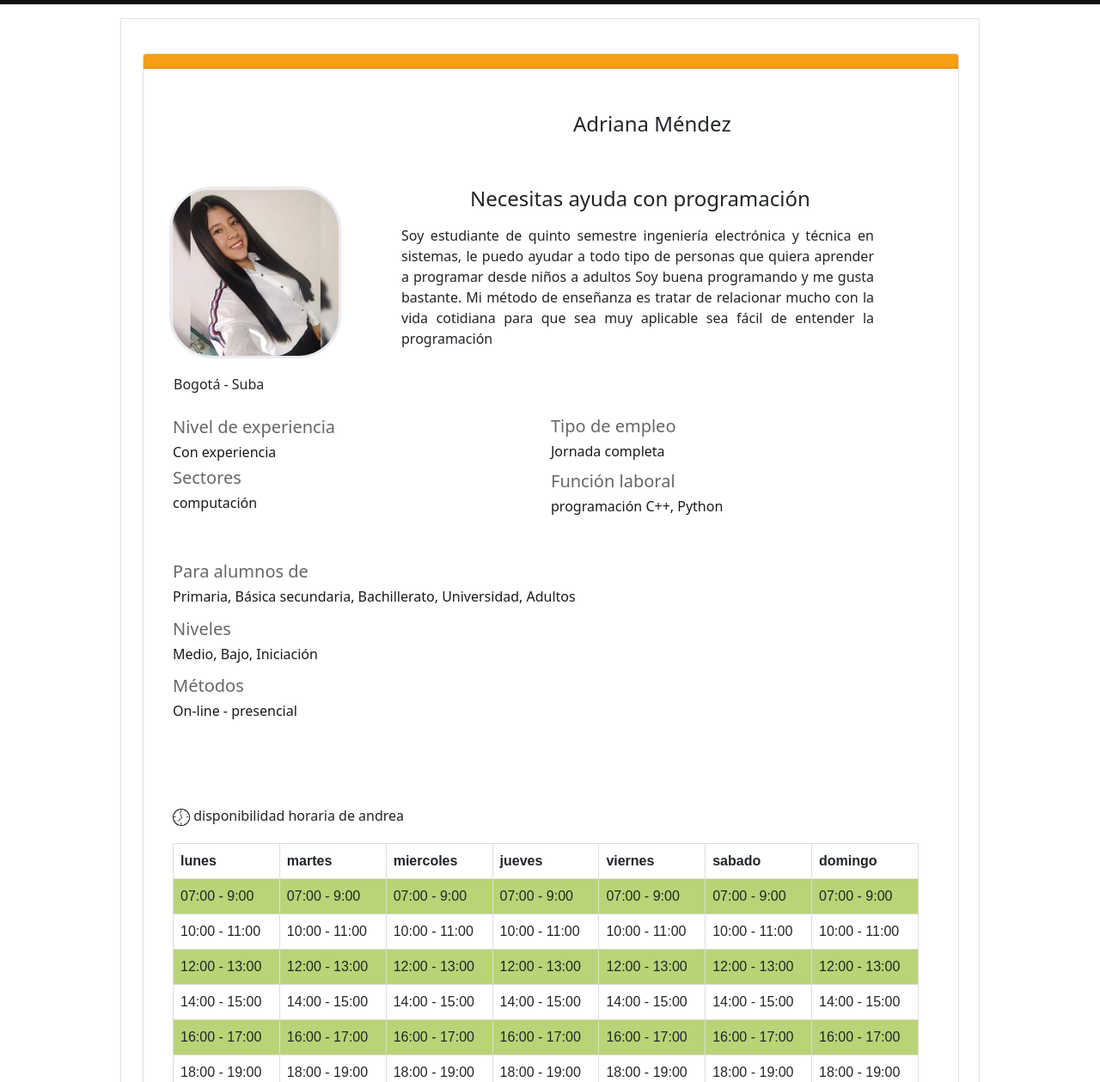
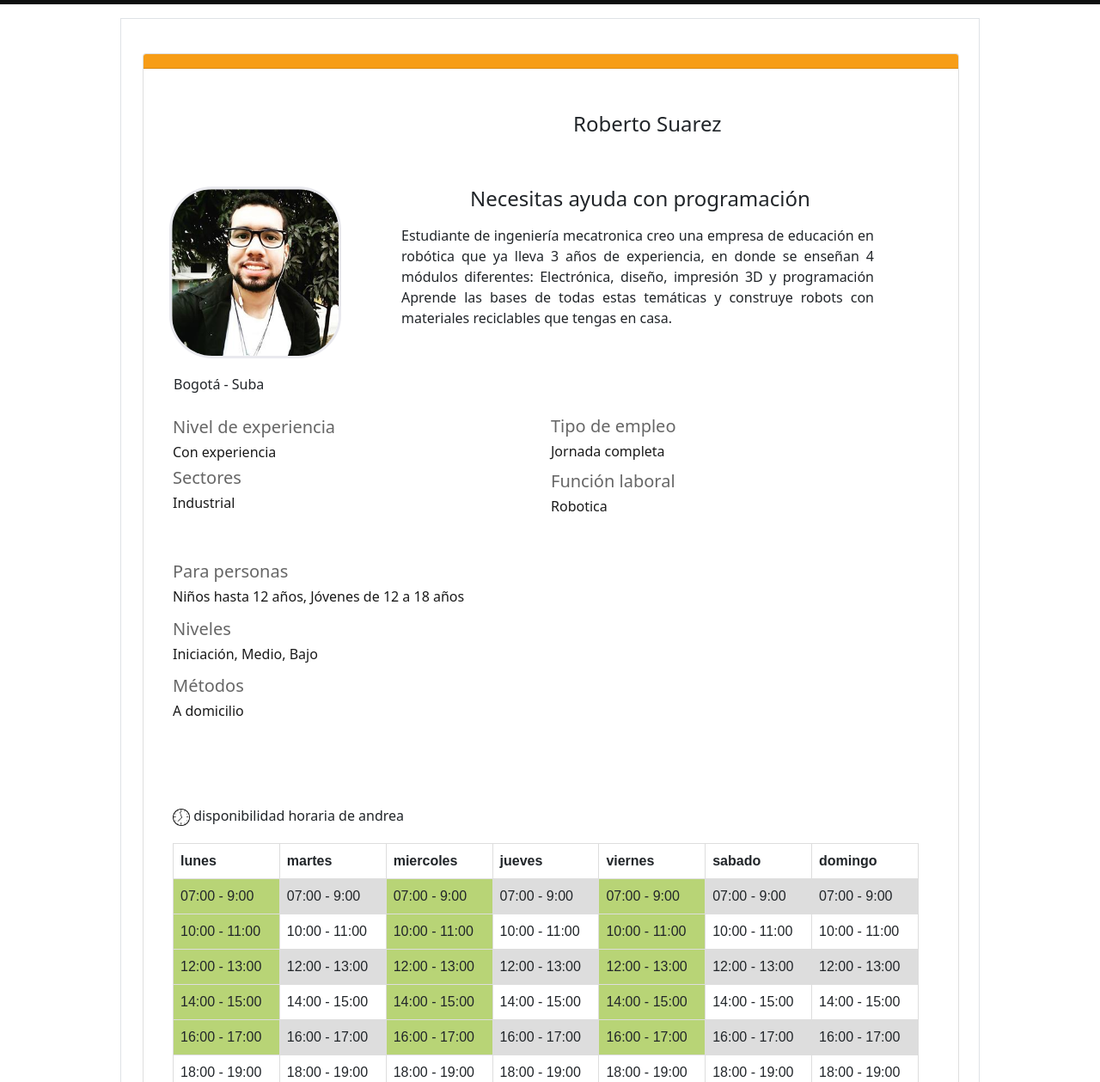
Before and after one commit to kevinkurt/Dise-o-web, a plain HTML site: page perfiles/perfil2.html in a window 1280 px wide. Shown: the part 141-1400 px from the top of the page at 86% size. Drawn offline with nearby package versions, Linux system fonts and the light colour scheme.

Commit message:
actualizacion de perfiles

```diff
--- a/perfiles/perfil2.html
+++ b/perfiles/perfil2.html
@@ -6,22 +6,15 @@
 
     <title> Perfil | Trabajayaap </title>
 
-    <link rel="stylesheet" href="https://stackpath.bootstrapcdn.com/bootstrap/4.3.1/css/bootstrap.min.css"
-        integrity="sha384-ggOyR0iXCbMQv3Xipma34MD+dH/1fQ784/j6cY/iJTQUOhcWr7x9JvoRxT2MZw1T" crossorigin="anonymous">
+    <link rel="stylesheet" href="https://stackpath.bootstrapcdn.com/bootstrap/4.3.1/css/bootstrap.min.css" integrity="sha384-ggOyR0iXCbMQv3Xipma34MD+dH/1fQ784/j6cY/iJTQUOhcWr7x9JvoRxT2MZw1T" crossorigin="anonymous">
 
     <meta name="viewport" content="width=device-width, initial-scale=1">
 
-    <script src="https://code.jquery.com/jquery-3.3.1.slim.min.js"
-        integrity="sha384-q8i/X+965DzO0rT7abK41JStQIAqVgRVzpbzo5smXKp4YfRvH+8abtTE1Pi6jizo"
-        crossorigin="anonymous"></script>
+    <script src="https://code.jquery.com/jquery-3.3.1.slim.min.js" integrity="sha384-q8i/X+965DzO0rT7abK41JStQIAqVgRVzpbzo5smXKp4YfRvH+8abtTE1Pi6jizo" crossorigin="anonymous"></script>
 
-    <script src="https://cdnjs.cloudflare.com/ajax/libs/popper.js/1.14.7/umd/popper.min.js"
-        integrity="sha384-UO2eT0CpHqdSJQ6hJty5KVphtPhzWj9WO1clHTMGa3JDZwrnQq4sF86dIHNDz0W1"
-        crossorigin="anonymous"></script>
+    <script src="https://cdnjs.cloudflare.com/ajax/libs/popper.js/1.14.7/umd/popper.min.js" integrity="sha384-UO2eT0CpHqdSJQ6hJty5KVphtPhzWj9WO1clHTMGa3JDZwrnQq4sF86dIHNDz0W1" crossorigin="anonymous"></script>
 
-    <script src="https://stackpath.bootstrapcdn.com/bootstrap/4.3.1/js/bootstrap.min.js"
-        integrity="sha384-JjSmVgyd0p3pXB1rRibZUAYoIIy6OrQ6VrjIEaFf/nJGzIxFDsf4x0xIM+B07jRM"
-        crossorigin="anonymous"></script>
+    <script src="https://stackpath.bootstrapcdn.com/bootstrap/4.3.1/js/bootstrap.min.js" integrity="sha384-JjSmVgyd0p3pXB1rRibZUAYoIIy6OrQ6VrjIEaFf/nJGzIxFDsf4x0xIM+B07jRM" crossorigin="anonymous"></script>
 
     <link rel="stylesheet" href="/css/bootstrap.min.css">
     <link rel="stylesheet" href="/app.css">
@@ -32,7 +25,6 @@
             font-family: arial, sans-serif;
             border-collapse: collapse;
             width: 100%;
-
         }
 
         td,
@@ -59,18 +51,15 @@
             <div class="col-12" style="background-color:#f3f4f5">
                 <div class="row">
 
-                    <img src="/assets/fondo_naranja_pie.png" alt=""
-                        style="position: absolute; width: 100%; height: 87px;padding: 0px;">
+                    <img src="/assets/fondo_naranja_pie.png" alt="" style="position: absolute; width: 100%; height: 87px;padding: 0px;">
                     <div class="col-sm-4 col-md-7" style="padding-left: 0px; padding-right: 0px">
 
-                        <img src="/assets/opc2.png" alt=""
-                            style="width: 200px; position: relative;padding-left: 0px; padding-right: 0px">
+                        <img src="/assets/opc2.png" alt="" style="width: 200px; position: relative;padding-left: 0px; padding-right: 0px">
                     </div>
 
                     <div class="col-sm-8 col-md-5">
                         <h8 style="color:#00bfff" align="center">...</h8>
-                        <h5 style="color:#070707; font-size: 30px; padding-left: 0px; padding-right: 0px"
-                            align="center"> Web líder de freelancer's en Bogotá</h5>
+                        <h5 style="color:#070707; font-size: 30px; padding-left: 0px; padding-right: 0px" align="center"> Web líder de freelancer's en Bogotá</h5>
                     </div>
                 </div>
             </div>
@@ -113,25 +102,19 @@
                 <div class="card-header" style="background-color: #f79d17;">
 
                 </div>
-                <h4 class="card-title " style="margin-left: 500px; padding-top: 50px; padding-bottom: 50px; ">Adriana
-                    Méndez</h4>
+                <h4 class="card-title " style="margin-left: 500px; padding-top: 50px; padding-bottom: 50px; ">Roberto Suarez
+                </h4>
 
                 <div>
-                    <h4 class="card-title " style="margin-left: 380px; position: absolute; ">Necesitas ayuda con
-                        programación
+                    <h4 class="card-title " style="margin-left: 380px; position: absolute; ">Necesitas ayuda con programación
                     </h4>
-                    <p class="card-text "
-                        style="position: absolute; margin-left: 300px; margin-top: 45px; width: 550px; text-align: justify; ">
-                        Soy estudiante de quinto semestre ingeniería electrónica y técnica en sistemas, le puedo ayudar
-                        a todo tipo de personas que quiera aprender a programar desde niños a adultos Soy buena
-                        programando y me gusta bastante. Mi método de enseñanza es tratar de
-                        relacionar mucho con la vida cotidiana para que sea muy aplicable sea fácil de entender la
-                        programación
+                    <p class="card-text " style="position: absolute; margin-left: 300px; margin-top: 45px; width: 550px; text-align: justify; ">
+                        Estudiante de ingeniería mecatronica creo una empresa de educación en robótica que ya lleva 3 años de experiencia, en donde se enseñan 4 módulos diferentes: Electrónica, diseño, impresión 3D y programación Aprende las bases de todas estas temáticas y
+                        construye robots con materiales reciclables que tengas en casa.
                     </p>
                 </div>
 
-                <img class="card-img-top " src="/assets/descarga.jpg " alt="Card image "
-                    style="width:100%; border-radius: 25%; border: 3px solid rgb(233, 233, 238); width: 200px; margin-left: 30px; ">
+                <img class="card-img-top " src="/assets/imagen2.jpg" alt="Card image " style="width:100%; border-radius: 25%; border: 3px solid rgb(233, 233, 238); width: 200px; margin-left: 30px; ">
 
                 <div style="margin-left: 35px; padding-top: 18px; padding-bottom: 10px; ">
                     <span>Bogotá - </span>
@@ -151,23 +134,22 @@
                         </div>
                         <div style="position: absolute; margin-left: 440px; margin-top: 4px; ">
                             <h5 class="card-text " style="color:rgba(0,0,0,0.6) ">Función laboral</h5>
-                            <h6 class="card-text " style="color:rgba(0,0,0,0.9) ">programación C++, Python</h6>
+                            <h6 class="card-text " style="color:rgba(0,0,0,0.9) ">Robotica</h6>
                         </div>
                         <h5 class="card-text " style="color:rgba(0,0,0,0.6) ">Sectores</h5>
-                        <h6 class="card-text " style="color:rgba(0,0,0,0.9) ">computación </h6>
+                        <h6 class="card-text " style="color:rgba(0,0,0,0.9) ">Industrial </h6>
 
                         <div style="padding-top: 50px;">
-                            <h5 class="card-text " style="color:rgba(0,0,0,0.6) ">Para alumnos de</h5>
-                            <h6 class="card-text " style="color:rgba(0,0,0,0.9) ">Primaria, Básica secundaria,
-                                Bachillerato, Universidad, Adultos </h6>
+                            <h5 class="card-text " style="color:rgba(0,0,0,0.6) ">Para personas</h5>
+                            <h6 class="card-text " style="color:rgba(0,0,0,0.9) ">Niños hasta 12 años, Jóvenes de 12 a 18 años </h6>
                         </div>
                         <div style="padding-top: 15px;">
                             <h5 class="card-text " style="color:rgba(0,0,0,0.6) ">Niveles</h5>
-                            <h6 class="card-text " style="color:rgba(0,0,0,0.9) ">Medio, Bajo, Iniciación </h6>
+                            <h6 class="card-text " style="color:rgba(0,0,0,0.9) ">Iniciación, Medio, Bajo</h6>
                         </div>
                         <div style="padding-top: 15px;">
                             <h5 class="card-text " style="color:rgba(0,0,0,0.6) ">Métodos</h5>
-                            <h6 class="card-text " style="color:rgba(0,0,0,0.9) ">On-line - presencial</h6>
+                            <h6 class="card-text " style="color:rgba(0,0,0,0.9) ">A domicilio</h6>
                         </div>
 
                     </div>
@@ -194,51 +176,51 @@
                             </tr>
                             <tr>
                                 <td style="background-color: #b8d476;">07:00 - 9:00</td>
+                                <td>07:00 - 9:00</td>
                                 <td style="background-color: #b8d476;">07:00 - 9:00</td>
+                                <td>07:00 - 9:00</td>
                                 <td style="background-color: #b8d476;">07:00 - 9:00</td>
-                                <td style="background-color: #b8d476;">07:00 - 9:00</td>
-                                <td style="background-color: #b8d476;">07:00 - 9:00</td>
-                                <td style="background-color: #b8d476;">07:00 - 9:00</td>
-                                <td style="background-color: #b8d476;">07:00 - 9:00</td>
+                                <td>07:00 - 9:00</td>
+                                <td>07:00 - 9:00</td>
 
                             </tr>
                             <tr>
+                                <td style="background-color: #b8d476;">10:00 - 11:00</td>
                                 <td>10:00 - 11:00</td>
+                                <td style="background-color: #b8d476;">10:00 - 11:00</td>
                                 <td>10:00 - 11:00</td>
-                                <td>10:00 - 11:00</td>
-                                <td>10:00 - 11:00</td>
-                                <td>10:00 - 11:00</td>
+                                <td style="background-color: #b8d476;">10:00 - 11:00</td>
                                 <td>10:00 - 11:00</td>
                                 <td>10:00 - 11:00</td>
 
                             </tr>
                             <tr>
                                 <td style="background-color: #b8d476;">12:00 - 13:00</td>
+                                <td>12:00 - 13:00</td>
                                 <td style="background-color: #b8d476;">12:00 - 13:00</td>
+                                <td>12:00 - 13:00</td>
                                 <td style="background-color: #b8d476;">12:00 - 13:00</td>
-                                <td style="background-color: #b8d476;">12:00 - 13:00</td>
-                                <td style="background-color: #b8d476;">12:00 - 13:00</td>
-                                <td style="background-color: #b8d476;">12:00 - 13:00</td>
-                                <td style="background-color: #b8d476;">12:00 - 13:00</td>
+                                <td>12:00 - 13:00</td>
+                                <td>12:00 - 13:00</td>
                             </tr>
                             <tr>
+                                <td style="background-color: #b8d476;">14:00 - 15:00</td>
                                 <td>14:00 - 15:00</td>
+                                <td style="background-color: #b8d476;">14:00 - 15:00</td>
                                 <td>14:00 - 15:00</td>
-                                <td>14:00 - 15:00</td>
-                                <td>14:00 - 15:00</td>
-                                <td>14:00 - 15:00</td>
+                                <td style="background-color: #b8d476;">14:00 - 15:00</td>
                                 <td>14:00 - 15:00</td>
                                 <td>14:00 - 15:00</td>
 
                             </tr>
                             <tr>
                                 <td style="background-color: #b8d476;">16:00 - 17:00</td>
+                                <td>16:00 - 17:00</td>
                                 <td style="background-color: #b8d476;">16:00 - 17:00</td>
+                                <td>16:00 - 17:00</td>
                                 <td style="background-color: #b8d476;">16:00 - 17:00</td>
-                                <td style="background-color: #b8d476;">16:00 - 17:00</td>
-                                <td style="background-color: #b8d476;">16:00 - 17:00</td>
-                                <td style="background-color: #b8d476;">16:00 - 17:00</td>
-                                <td style="background-color: #b8d476;">16:00 - 17:00</td>
+                                <td>16:00 - 17:00</td>
+                                <td>16:00 - 17:00</td>
                             </tr>
                             <tr>
                                 <td>18:00 - 19:00</td>
@@ -272,13 +254,11 @@
 
 </body>
 
-<div class="jumbotron text-center "
-    style="background-color:rgb(18, 18, 19); height: 20em; padding-top: 8em; margin-bottom: 0px ">
+<div class="jumbotron text-center " style="background-color:rgb(18, 18, 19); height: 20em; padding-top: 8em; margin-bottom: 0px ">
     <a style="color:rgb(233, 224, 224) " href="https://ucompensar.edu.co/ "> Powered by Fundacion Universitaria
         Compensar © 2021</a>
 
-    <h1 style="color:rgb(233, 224, 224); font-size: 20px; "> trabajayapp.com no se hace responsable de imágenes, datos
-        publicados, ni servicios prestados por los anunciantes </h1>
+    <h1 style="color:rgb(233, 224, 224); font-size: 20px; "> trabajayapp.com no se hace responsable de imágenes, datos publicados, ni servicios prestados por los anunciantes </h1>
     <a href="# ">trabajayapp.com el Portal web de los empresarios y de los trabajadores independientes</a>
 
 </div>
```
Also changed, not shown: solicitudes/solicitud2.html (+17 -38 lines).
